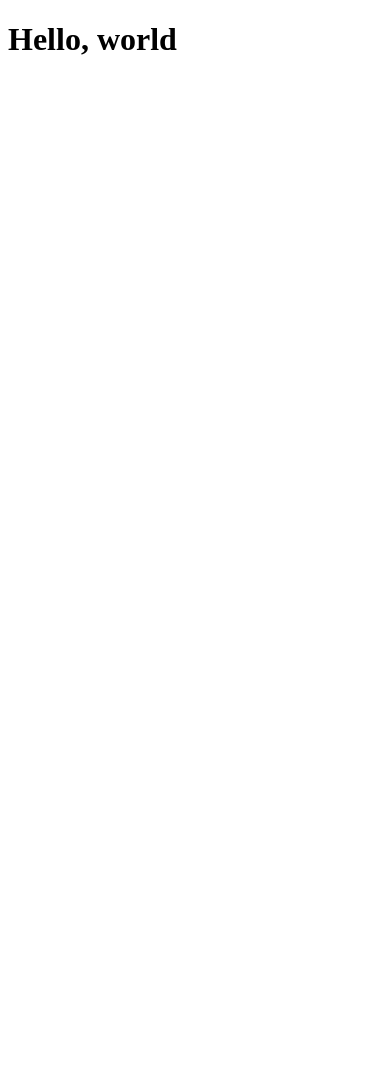
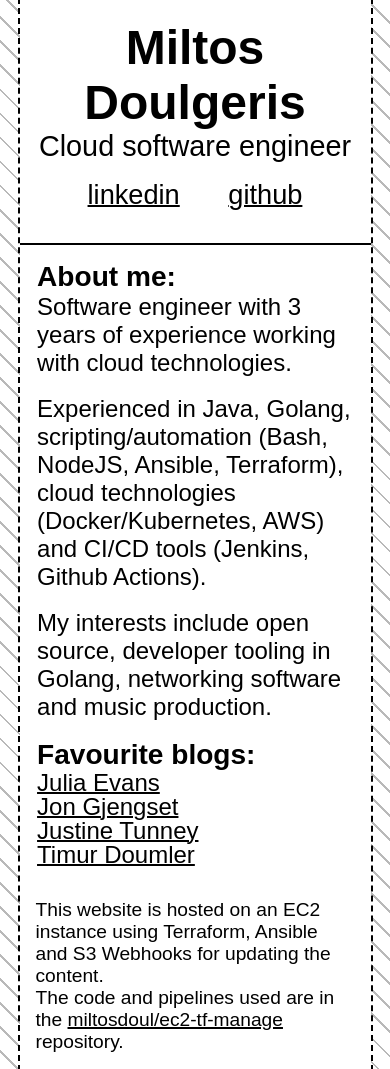
Before and after one commit to miltosdoul/ec2-tf-manage, a plain HTML site: page static/index.html in a window 390 px wide. Before the commit the page ends 844 px from the top, so only its background shows below. Drawn offline with Linux system fonts and the light colour scheme; a web font is replaced by a local one.

Commit message:
Update website

```diff
--- a/static/index.html
+++ b/static/index.html
@@ -4,10 +4,70 @@
     <meta charset="UTF-8">
     <meta name="viewport" content="width=device-width, initial-scale=1.0">
     <meta http-equiv="X-UA-Compatible" content="ie=edge">
+    <link rel="stylesheet" href="style.css">
   </head>
   <body>
+    <div class="flex">
     <main>
-        <h1>Hello, world</h1>
+      <div class="content">
+        <div class="content-element title-content">
+          <div class="title">
+            <h1>Miltos Doulgeris</h1>
+            <h2>Cloud software engineer</h2>
+          </div>
+
+          <div class="social-section">
+            <a href="https://www.google.com" class="social">linkedin</a>
+            <a href="https://www.google.com" class="social">github</a>
+          </div>
+        </div>
+
+        <div class="spacer visible"></div>
+
+        <div class="content-element">
+          <h3 class="bold">About me:</h3>
+          <p class="about">
+            Software engineer with 3 years of experience working with cloud technologies.
+          </p>
+
+          <div class="spacer"></div>
+
+          <p class="about">
+            Experienced in Java, Golang, scripting/automation (Bash, NodeJS, Ansible, Terraform),
+            cloud technologies (Docker/Kubernetes, AWS) and CI/CD tools (Jenkins, Github Actions).
+          </p>
+
+          <div class="spacer"></div>
+
+          <p class="about">
+            My interests include open source, developer tooling in Golang, networking software and music production.
+          </p>
+
+          <div class="spacer"></div>
+
+          <h3 class="bold">Favourite blogs:</h3>
+          <ul class="bare">
+            <li>
+              <a href="https://jvns.ca/">Julia Evans</a>
+            </li>
+            <li>
+              <a href="https://thesquareplanet.com/blog/">Jon Gjengset</a>
+            </li>
+            <li>
+              <a href="https://justine.lol/">Justine Tunney</a>
+            </li>
+            <li>
+              <a href="https://timur.audio/">Timur Doumler</a>
+            </li>
+          </ul>
+        </div>
+      </div>
+
+      <div class="footer">
+        <p class="content-element">This website is hosted on an EC2 instance using Terraform, Ansible and S3 Webhooks for updating the content.</p>
+        <p class="content-element">The code and pipelines used are in the <a href="https://github.com/miltosdoul/ec2-tf-manage">miltosdoul/ec2-tf-manage</a> repository.</p>
+      </div>
     </main>
+    </div>
   </body>
 </html>
--- /dev/null
+++ b/static/style.css
@@ -0,0 +1,245 @@
+@import url('https://fonts.googleapis.com/css2?family=Fragment+Mono:ital@0;1&display=swap');
+
+:root {
+  --text: rgb(46, 190, 46);
+  --main-underline-color: rgb(157, 255, 157);
+}
+
+*,
+*::before,
+*::after {
+  margin: 0;
+  padding: 0;
+  box-sizing: border-box;
+  font-family: "Fragment Mono", Arial, Helvetica, sans-serif;
+}
+
+html {
+  scroll-behavior: smooth;
+}
+
+body {
+  box-sizing: border-box;
+  background-color: white;
+}
+
+a {
+  padding: 0;
+  margin: 0;
+  color: black;
+
+  text-decoration: underline solid black;
+  text-decoration-thickness: 2px;
+  -webkit-text-decoration: underline dotted black;
+  -moz-text-decoration: underline dotted black;
+  font-size: 1.2rem;
+}
+
+a:hover {
+  text-decoration-color: var(--text);
+  -webkit-text-decoration-color: var(--text);
+  -moz-text-decoration-color: var(--text);
+}
+
+a.social {
+  font-size: 1.2rem;
+}
+
+.bold {
+  font-weight: 700;
+}
+
+h2 {
+  font-weight: 500;
+  font-size: 1.2rem;
+}
+
+h3 {
+  font-weight: 500;
+}
+
+main {
+  background-color: white;
+  height: max(calc(max-content), 100vh);
+  height: 100vh;
+
+  display: flex;
+  flex-direction: column;
+  justify-content: space-between;
+  align-items: center;
+  outline: 2px dashed black;
+  min-width: 50vw;
+  max-width: 1000px;
+}
+
+#top-spacer {
+  height: min(5vw, 20px);
+  width: 100px;
+}
+
+.flex {
+  display: flex;
+  flex-direction: column;
+  justify-content: space-between;
+  align-items: center;
+
+  background:
+  repeating-linear-gradient(
+   225deg,
+    transparent,
+    transparent 15px,
+    #b9b9b9 15px,
+    #b9b9b9 17px
+  );
+}
+
+.content {
+  width: 80vw;
+  max-width: 1000px;
+  margin-top: min(5vw, 20px);
+}
+
+.content-element {
+  margin: 0 2rem 0 2rem;
+}
+
+details > * {
+  font-size: 1rem;
+}
+
+summary {
+  font-weight: bold;
+  font-size: 1.2rem;
+  user-select: none;
+}
+
+#projects-list {
+  list-style: inside;
+  list-style-type: "- ";
+}
+
+ul {
+  line-height: 1.5rem;
+}
+
+ul.bare {
+  list-style: none;
+}
+
+.spacer {
+  margin: 1rem 0 1rem 0;
+  width: 100%;
+  height: 2px;
+}
+
+.spacer.visible {
+  background-color: black;
+}
+
+.footer {
+  min-height: 10vh;
+  width: 80vw;
+  max-width: 1000px;
+}
+
+.footer > p, a {
+  font-size: 1rem;
+}
+
+.spacer.visible {
+  background-color: black;
+}
+
+@media screen and (max-width: 480px) {
+  body {
+    font-size: 1.5rem;
+  }
+
+  main {
+    height: 100%;
+  }
+
+  #top-spacer {
+    height: 0;
+  }
+
+  .spacer {
+    margin-top: 0.5rem;
+    margin-bottom: 0.5rem;
+  }
+
+  .spacer.visible {
+
+    margin-top: 2rem;
+    margin-bottom: 1rem;
+  }
+
+  .content {
+    display: flex;
+    flex-direction: column;
+    justify-content: flex-start;
+    align-items: center;
+    width: 90vw;
+  }
+
+  .content-element.title-content {
+    display: flex;
+    justify-content: center;
+    align-items: center;
+    flex-direction: column;
+  }
+
+  .content-element {
+    margin: 0 1rem 0 1rem;
+    width: 90%
+  }
+
+  .title > * {
+    text-align: center;
+  }
+
+  .title > h1 {
+    font-size: 3rem;
+  }
+
+  .title > h2 {
+    font-size: 1.8rem;
+  }
+
+  .social-section {
+    width: 80vw;
+    display: flex;
+    justify-content: space-evenly;
+    margin-top: 1rem;
+  }
+
+  a.social {
+    font-size: 1.7rem;
+  }
+
+  li > a {
+    font-size: 1.5rem;
+  }
+
+  details > * {
+    font-size: 1.7rem;
+  }
+
+  #projects-list {
+    font-size: 1.5rem;
+  }
+
+  .footer {
+    width: 90vw;
+    margin-top: 2rem;
+    margin-bottom: 1rem;
+  }
+
+  .footer > p {
+    font-size: 1.2rem;
+  }
+
+  .footer > p > a {
+    font-size: 1.2rem;
+  }
+}
```
Also changed, not shown: 1 other file.
